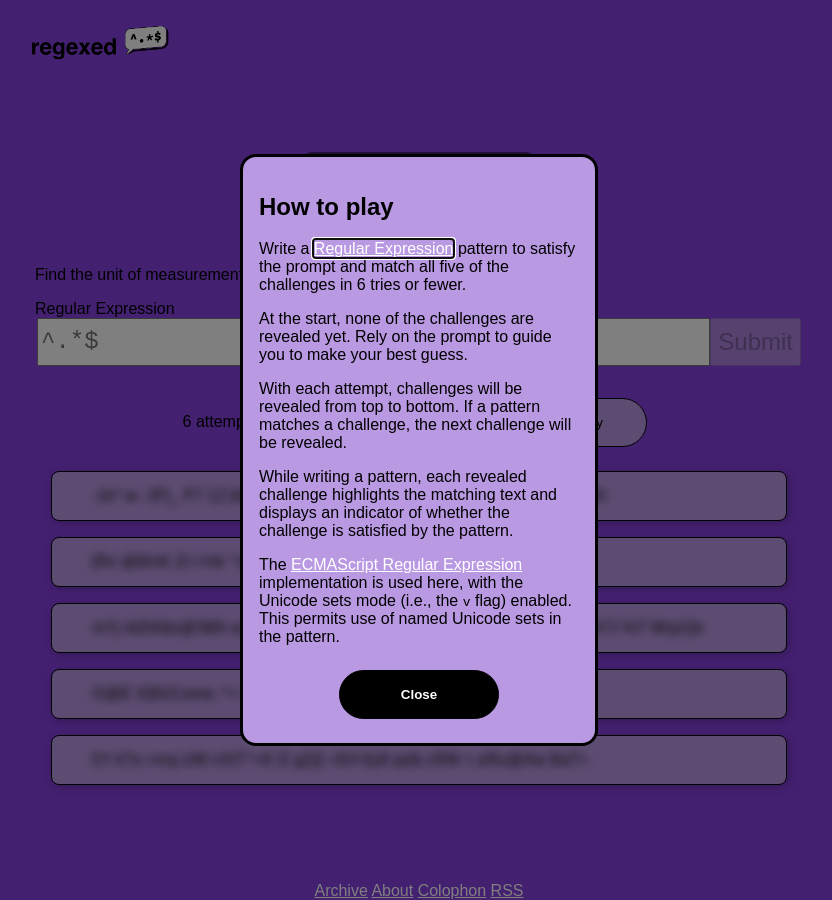
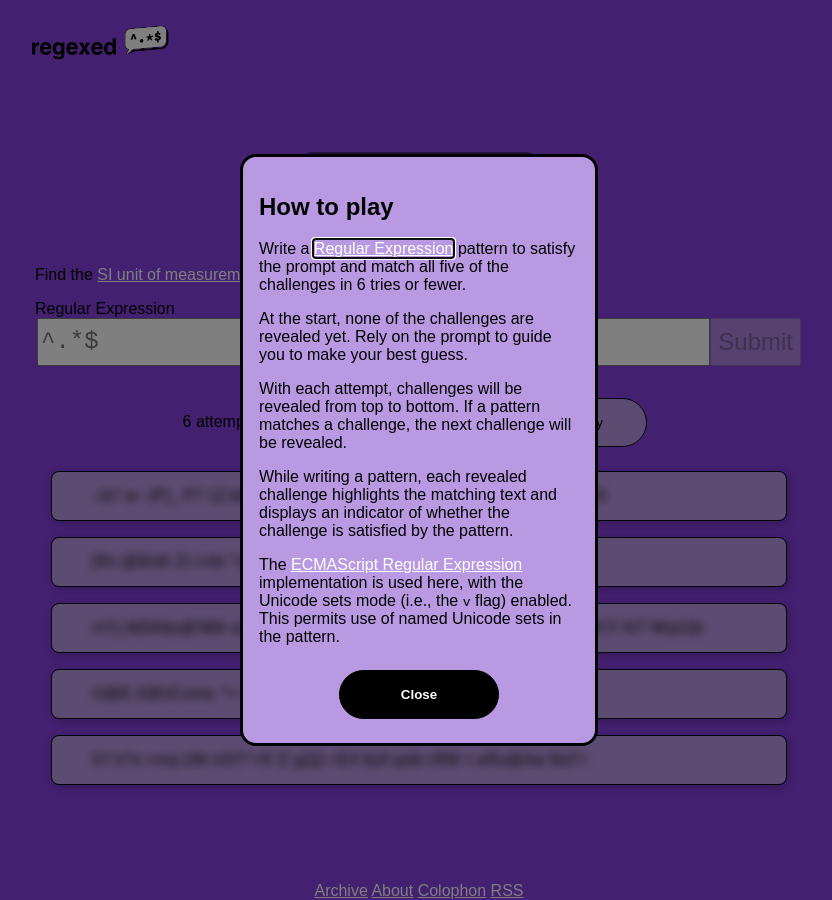
Before and after one commit to thzinc/regexed, a Jekyll site: the page built from _spoilers/units-1.md, in a window 1280 px wide. Shown: the whole page, without its empty margins (221-1053 px from the left). Built offline with Jekyll 4.4.1, drawn with Linux system fonts in a browser that asks for light colours.

Commit message:
(+semver: fix) Clarify instructions

```diff
--- a/_spoilers/units-1.md
+++ b/_spoilers/units-1.md
@@ -16,4 +16,6 @@ challenges:
     needle: "seconds"
 ---
 
-Find the unit of measurement in each of the challenges.
+Find the [SI unit of measurement][wikipedia] in each of the challenges.
+
+[wikipedia]: https://en.wikipedia.org/wiki/International_System_of_Units
```
